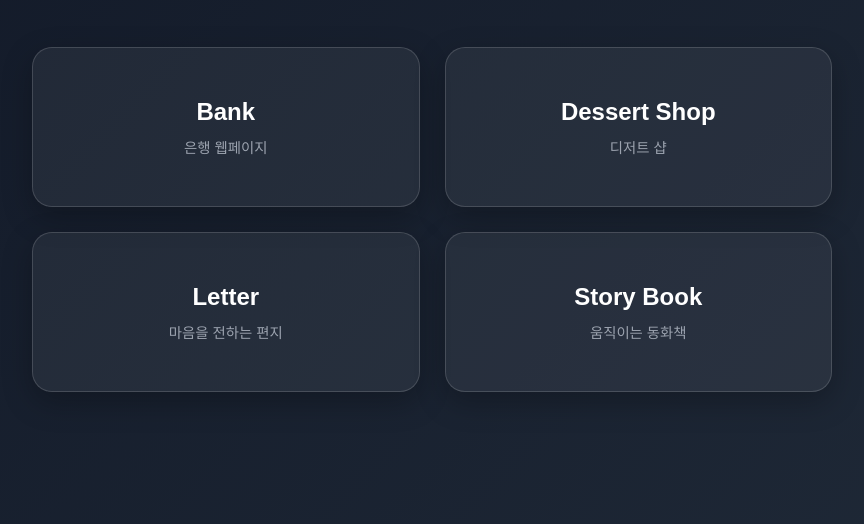
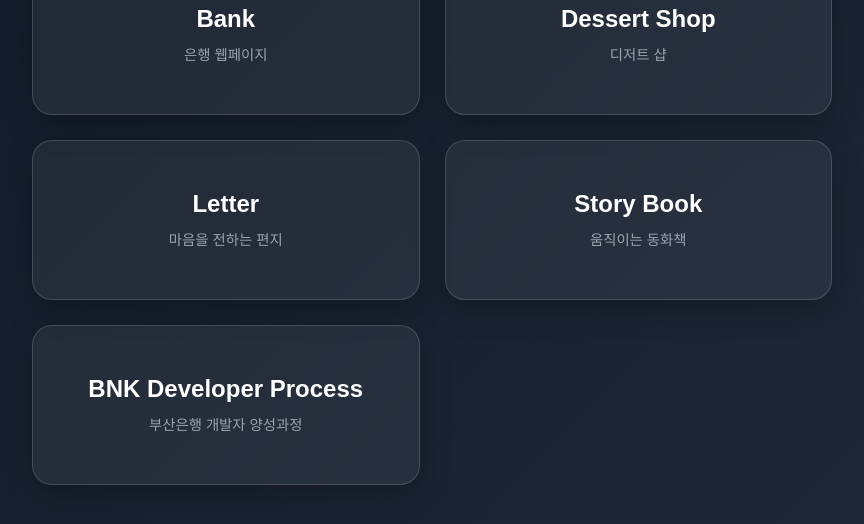
Before and after one commit to CodeY0ung/myweb, a plain HTML site: page index.html in a window 1280 px wide. Shown: the part 258-782 px from the top of the page, without its empty margins (208-1072 px from the left). Drawn offline with Linux system fonts and the light colour scheme.

Commit message:
Update index.html

```diff
--- a/index.html
+++ b/index.html
@@ -170,20 +170,17 @@
         .bank:hover {
             border-color: #60a5fa;
         }
-
-
         .dessert:hover {
             border-color: #f9a8d4;
         }
-
-
         .letter:hover {
             border-color: #fbbf24;
         }
-
-
         .story:hover {
             border-color: #a78bfa;
+        }
+        .bnk-dec:hover{
+            border-color: red;
         }
 
 
@@ -282,6 +279,19 @@
             </a>
         </li>
 
+        <li>
+            <a
+                class="bnk-dev"
+                href="./d1015/index.html"
+            >
+                BNK Developer Process
+
+                <span>
+                    부산은행 개발자 양성과정
+                </span>
+            </a>
+        </li>
+
     </ul>
 
 </div>
```
